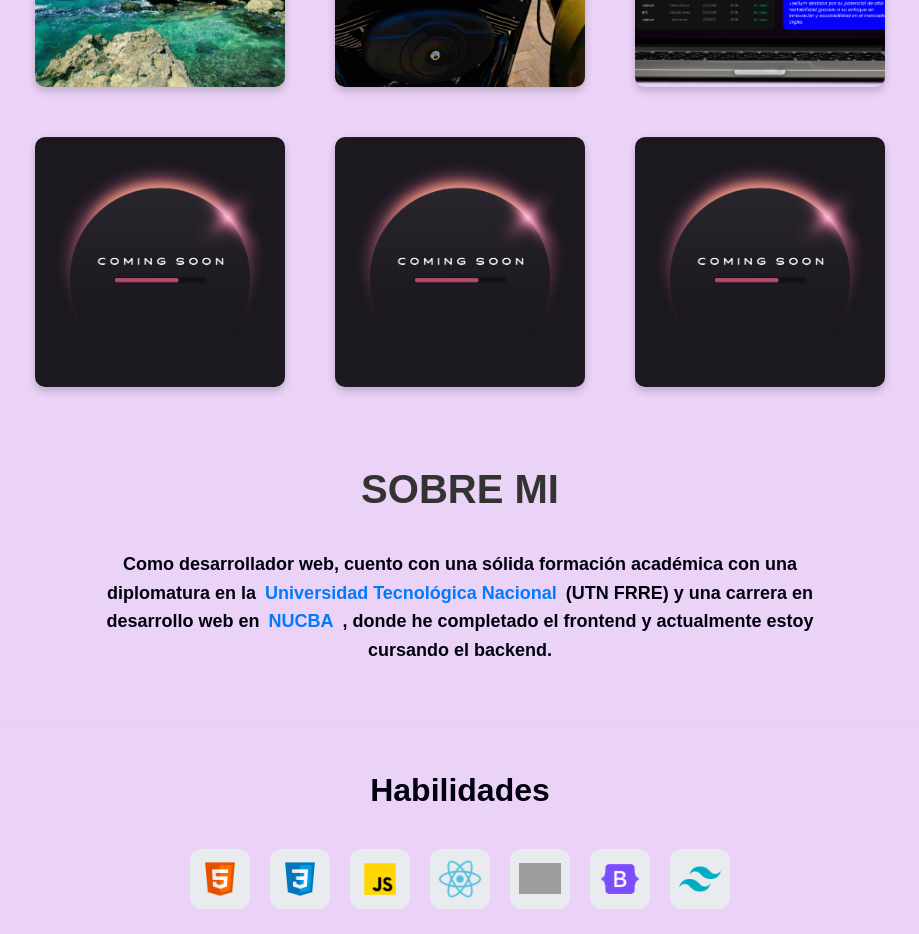
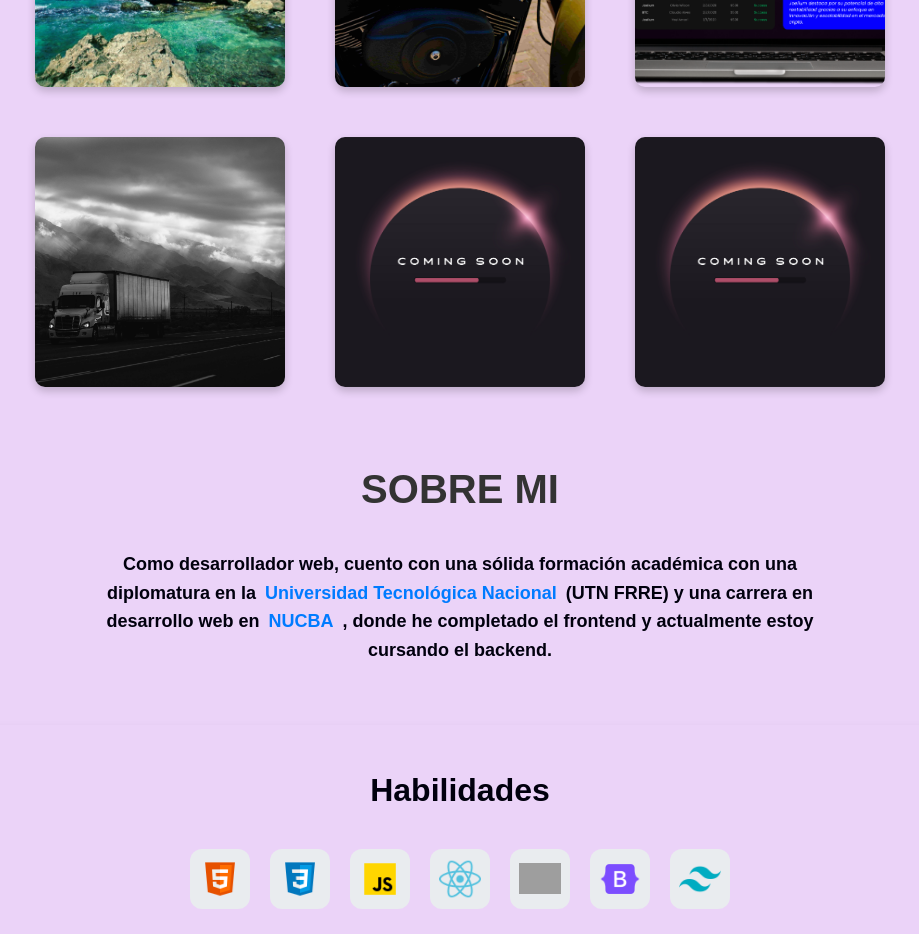
Before and after one commit to Shiicko/PortfolioReact, a React (Vite) app: page / in a window 1280 px wide. Shown: the part 1180-2114 px from the top of the page, without its empty margins (180-1099 px from the left). Built offline with nearby package versions, Linux system fonts and the light colour scheme; grey boxes are pictures that could not be loaded.

Commit message:
agregados

```diff
--- a/src/components/Proyectos/Proyectos.jsx
+++ b/src/components/Proyectos/Proyectos.jsx
@@ -60,10 +60,10 @@ export const Proyectos = () => {
         <span>La nueva era de Crypto...</span>
       </div>
       <div>
-        <a href="https://www.google.com/" target="blank">
-          <img src="/assets/cs.jpg" alt="" />
+        <a href="https://logistica-theta.vercel.app/" target="blank">
+          <img src="/assets/camion2.jpg" alt="" />
         </a>
-        <span>Pronto...</span>
+        <span>A tiempo, como nadie más...</span>
       </div>{" "}
       <div>
         <a href="https://www.google.com/" target="blank">
```
Also changed, not shown: public/assets/camion2.jpg (added).
